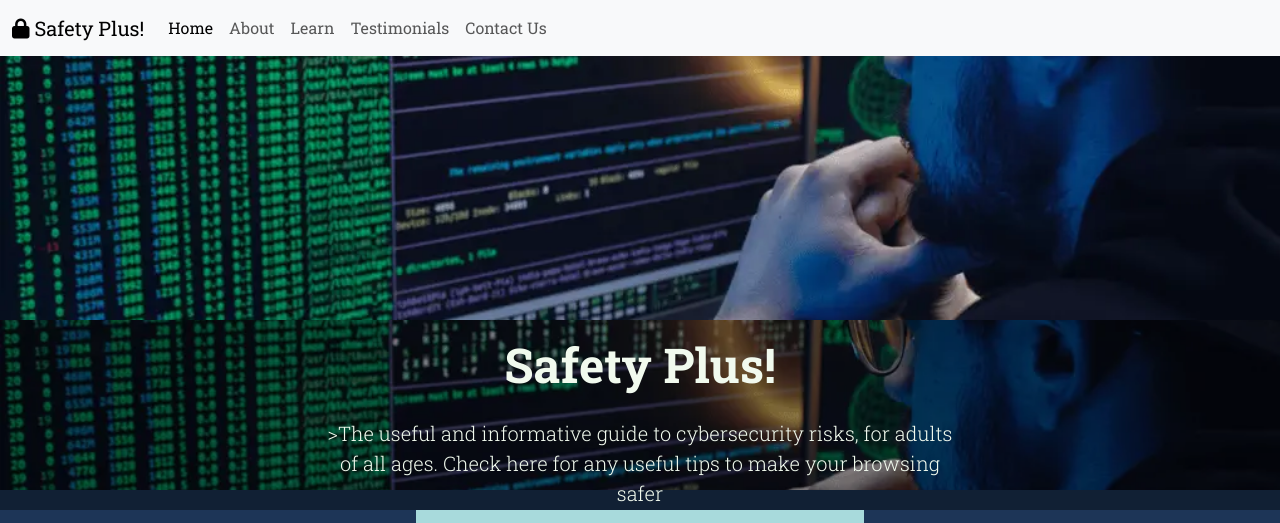
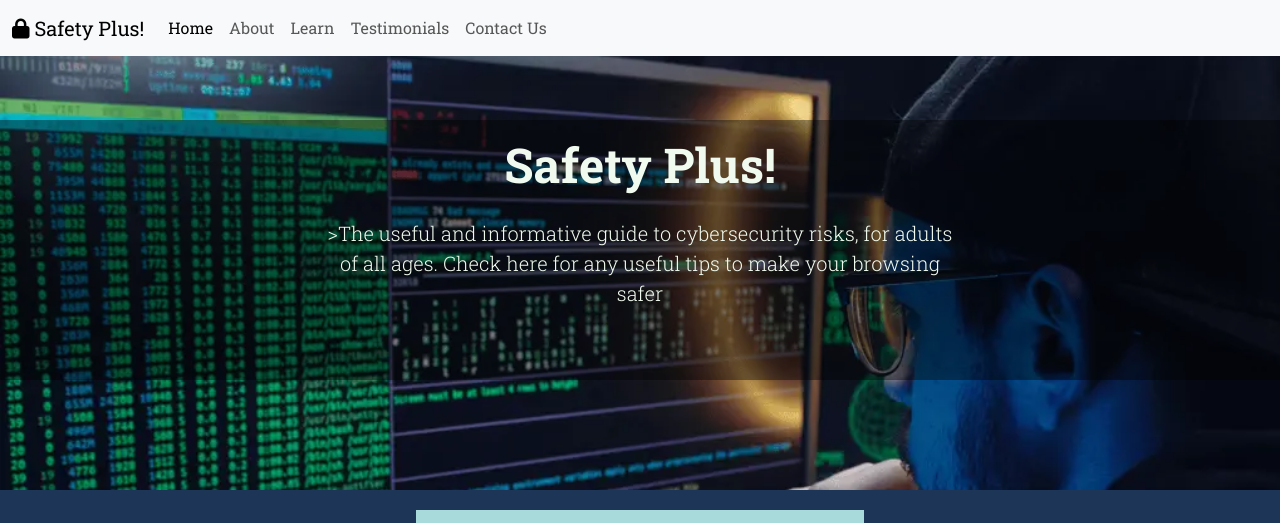
Before and after one commit to Ashleytosullivan/Safety-Plus, a plain HTML site: page index.html in a window 1280 px wide. Shown: the top 523 px of the page. Drawn offline with nearby package versions, Linux system fonts and the light colour scheme.

Commit message:
styled header

```diff
--- a/index.html
+++ b/index.html
@@ -64,9 +64,8 @@
 
   <main>
 <!-- Header -->
-    <section class="hero">
-    <div class="text-center pb-5 container-hero" id="hero">
-      <img class="section-img d-block mx-auto hero-image" src="assets/images/pexels-mikhail-nilov-6963944.webp" alt="A Hacker">
+    <section class="hero justify-content-center">
+    <div class="text-center pb-5 container-hero justify-content-center" id="hero">
       <h1 class="heading display-5 fw-bold py-3">Safety Plus!</h1>
       <div class="col-lg-6 mx-auto">
         <p class="lead mb-4">>The useful and informative guide to cybersecurity risks,
@@ -78,7 +77,7 @@
 
     <!--About Section-->
     <section id="about" class="container-section d-flex justify-content-center">
-      <div class="card text-center" style="width: 100%; max-width: 28rem;">
+      <div class="card text-center" style="width: 88%; max-width: 28rem;">
         <div class="card-body">
           <h5 class="card-title text-center" style="color: black;">What is Cyber Safety and why is it important?</h5>
           <iframe width = "auto" height="315" src="https://www.youtube.com/embed/ZCZCXrCSU1I?si=y6o1UUS5UO7HfQVH"
```
